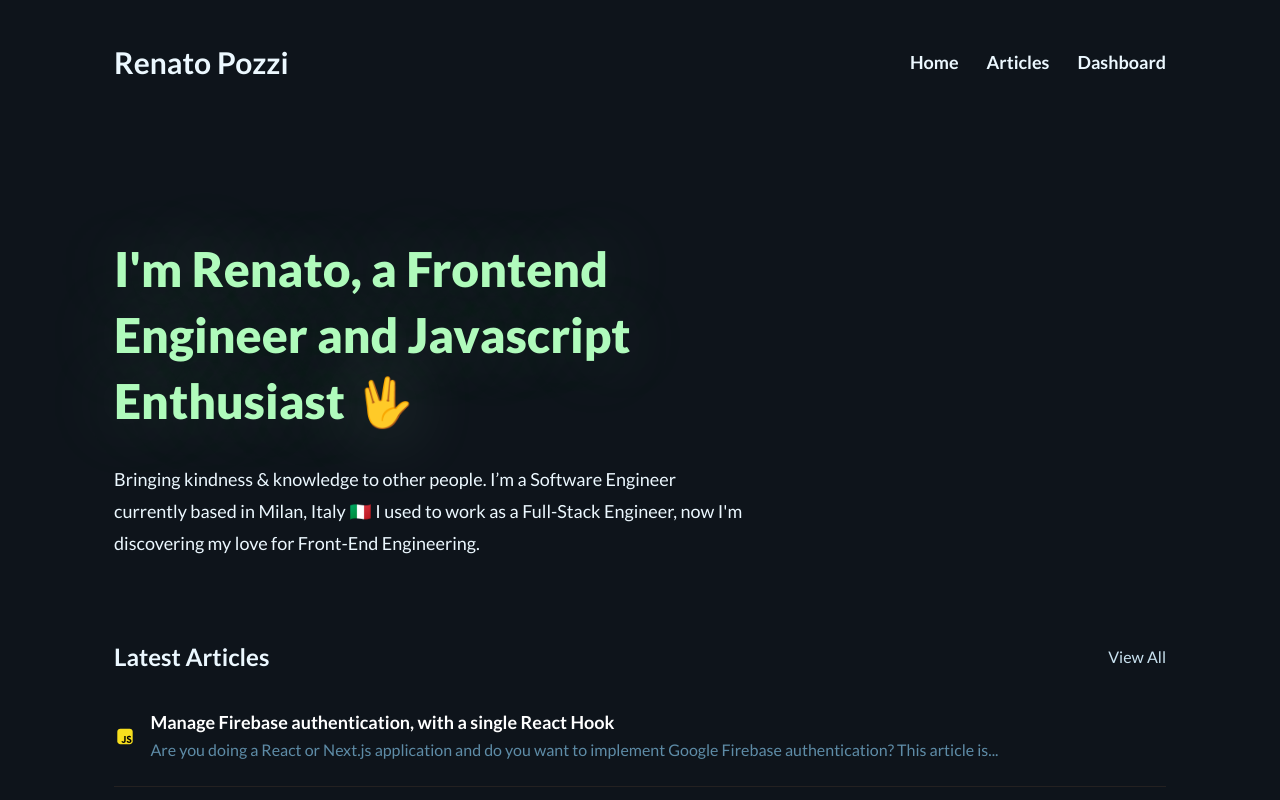
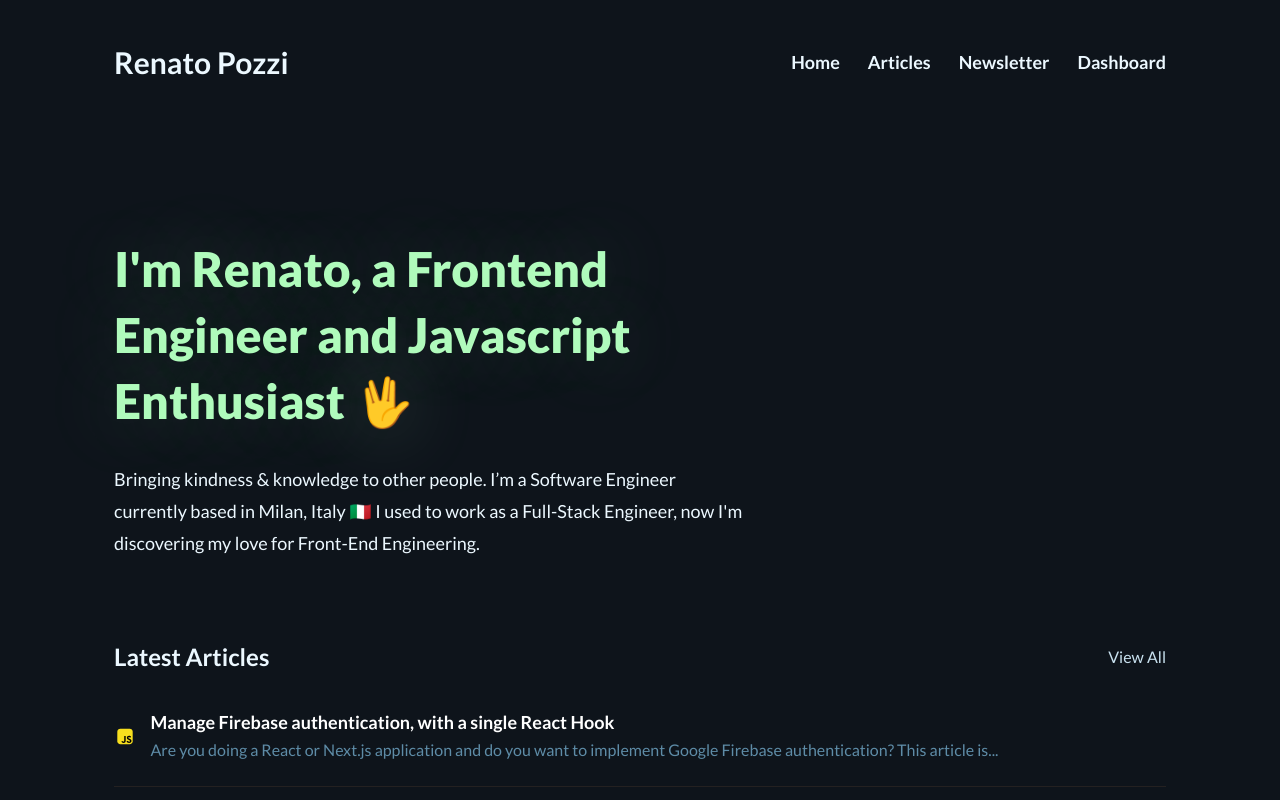
Before and after one commit to itsrennyman/renatopozzi.me, a Next.js app: page / in a window 1280 px wide. Shown: the top 800 px of the page. Built offline with nearby package versions, Linux system fonts and the light colour scheme.

Commit message:
added newsletter

```diff
--- a/components/Navbar/index.js
+++ b/components/Navbar/index.js
@@ -72,6 +72,15 @@ export const Navbar = () => {
             </NextLink>
           </li>
           <li>
+            <NextLink href="/newsletter" passHref>
+              <Link animation="underlining">
+                <Text size="lg" weight="bold">
+                  Newsletter
+                </Text>
+              </Link>
+            </NextLink>
+          </li>
+          <li>
             <NextLink href="/dashboard" passHref>
               <Link animation="underlining">
                 <Text size="lg" weight="bold">
@@ -115,6 +124,13 @@ export const Navbar = () => {
               </NextLink>
             </li>
             <li>
+              <NextLink href="/newsletter" passHref>
+                <Link animation="underlining">
+                  <Text>Newsletter</Text>
+                </Link>
+              </NextLink>
+            </li>
+            <li>
               <NextLink href="/dashboard" passHref>
                 <Link animation="underlining">
                   <Text>Dashboard</Text>
```
